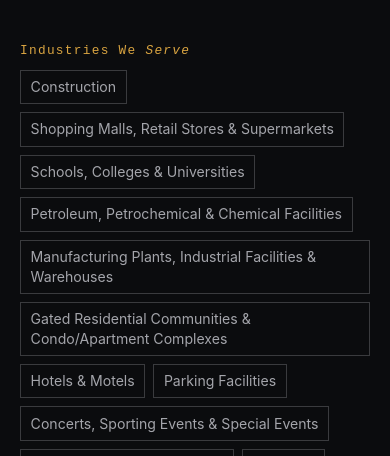
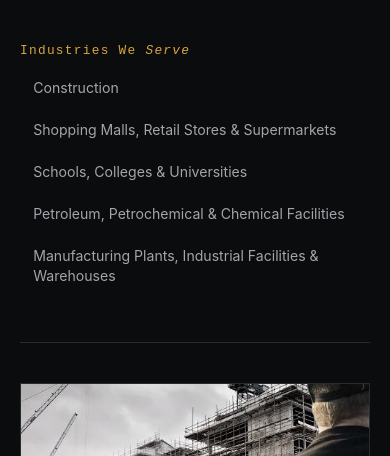
Before and after one commit to omarrrefaatt/nexline-security-services, a React (Vite) app: page /industries in a window 390 px wide. Shown: the part 388-844 px from the top of the page. Built offline with nearby package versions, Linux system fonts and the light colour scheme; no server answers.

Commit message:
trial of mobile screen in industries

```diff
--- a/src/styles/globals.css
+++ b/src/styles/globals.css
@@ -3511,21 +3511,25 @@ html {
   }
 
   .industries-page__jumpnav ul {
-    max-height: none;
-    flex-direction: row;
-    flex-wrap: wrap;
-    gap: 0.5rem;
+    max-height: 260px;
+    overflow-y: auto;
+    flex-direction: column;
+    flex-wrap: nowrap;
+    gap: 0.4rem;
   }
 
   .industries-page__jumpnav a {
-    padding: 0.4rem 0.6rem;
-    border-left: none;
-    border: 1px solid #3a3b3e;
+    padding: 0.5rem 0.7rem;
+    border-left: 2px solid transparent;
+    border-top: none;
+    border-right: none;
+    border-bottom: none;
   }
 
   .industries-page__jumpnav a:hover,
   .industries-page__jumpnav a:focus-visible {
-    border-color: var(--gold);
+    border-left-color: var(--gold);
+    background: rgba(217, 164, 65, 0.06);
   }
 
   .industries-grid {
@@ -3546,10 +3550,32 @@ html {
     font-size: clamp(3rem, 15vw, 4.6rem);
   }
 
+  .industries-page__jumpnav {
+    width: 100%;
+  }
+
   .industries-page__jumpnav-label {
     margin-bottom: 0.75rem;
   }
 
+  .industries-page__jumpnav ul {
+    max-height: 220px;
+    overflow-y: auto;
+    flex-direction: column;
+    flex-wrap: nowrap;
+    gap: 0.4rem;
+  }
+
+  .industries-page__jumpnav a {
+    display: block;
+    width: 100%;
+    padding: 0.5rem 0.7rem;
+    border-left: 2px solid transparent;
+    border-top: none;
+    border-right: none;
+    border-bottom: none;
+  }
+
   .industries-grid {
     padding-top: 2.5rem;
   }
```
